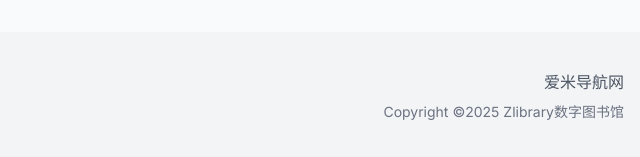
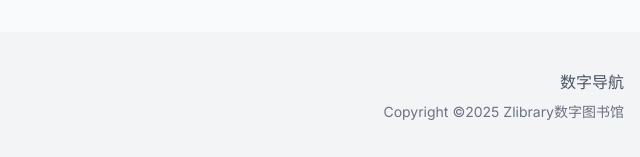
Before and after one commit to z-libraryvvip/z-libraryvvip.github.io, a plain HTML site: page index.html in a window 1280 px wide. Shown: the part 3144-3301 px from the top of the page, 640-1280 px from the left. Drawn offline with nearby package versions, Linux system fonts and the light colour scheme.

Commit message:
Update index.html

```diff
--- a/index.html
+++ b/index.html
@@ -305,7 +305,7 @@
                     <p class="text-gray-600 dark:text-gray-400 mt-2">Z-libray数字图书馆</p>
                 </div>
                 <div class="text-center md:text-right">
-                    <p class="text-gray-600 dark:text-gray-400">爱米导航网</p>
+                    <p class="text-gray-600 dark:text-gray-400">数字导航</p>
                     <p class="text-gray-500 dark:text-gray-500 text-sm mt-2">Copyright ©2025 Zlibrary数字图书馆</p>
                 </div>
             </div>
```
